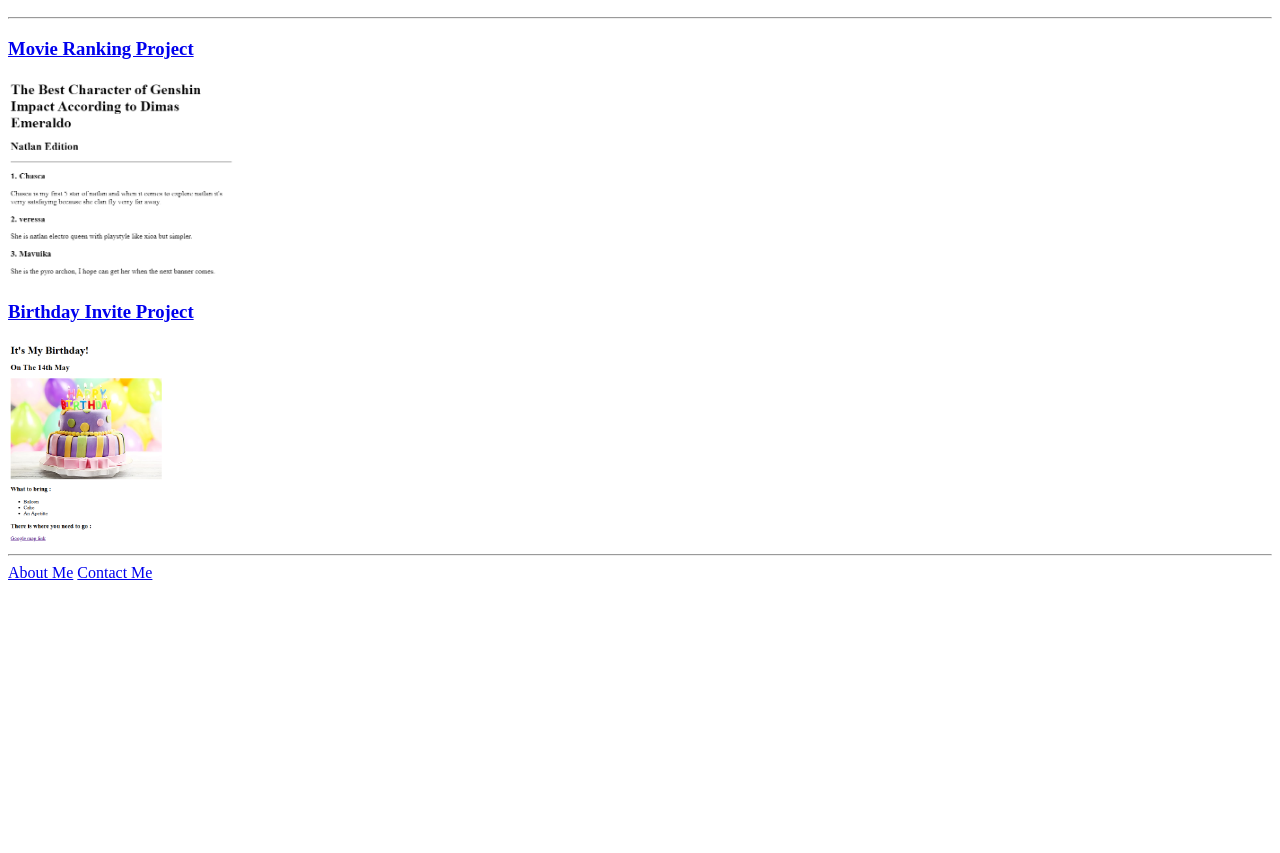
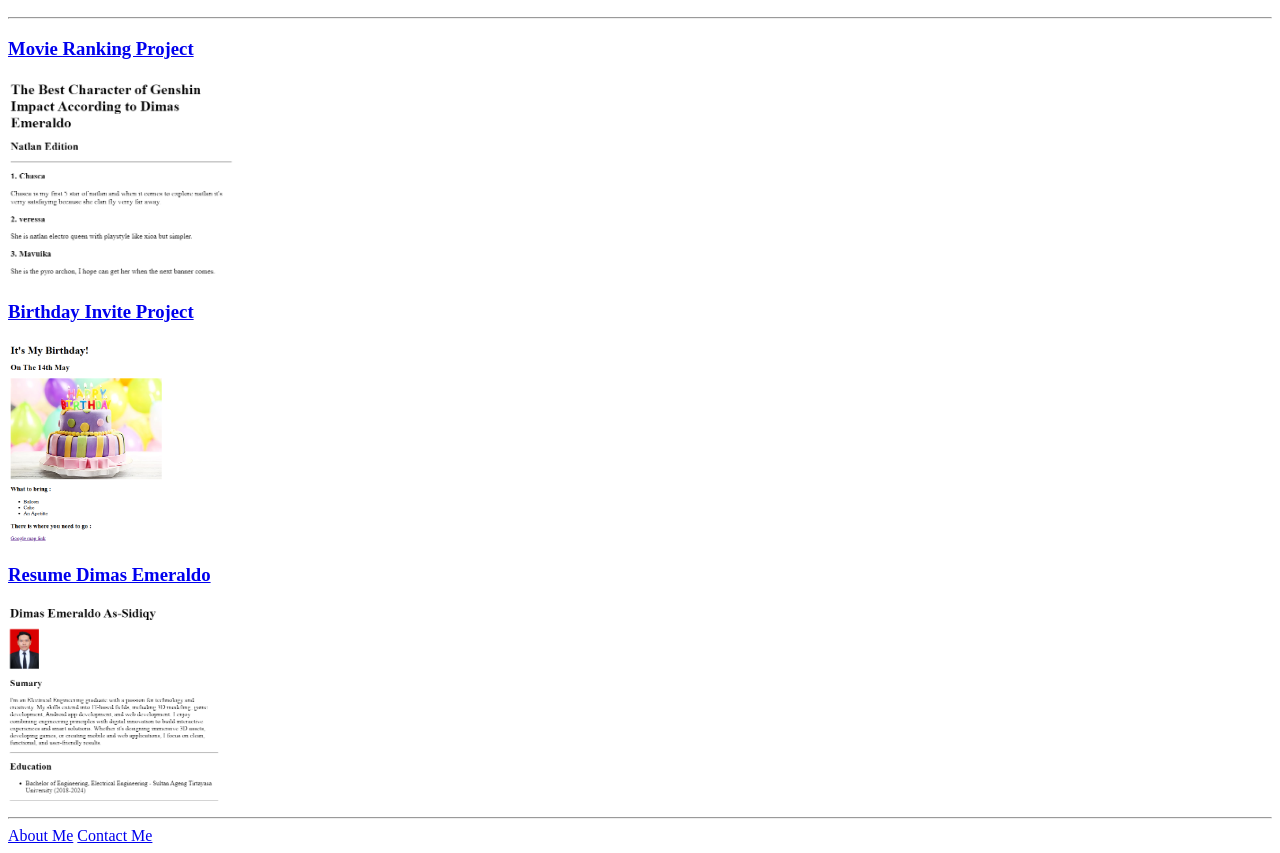
Before and after one commit to Dimas014/HTML-Portfolio, a plain HTML site: page index.html in a window 1280 px wide. Shown: the part 110-963 px from the top of the page. Before the commit the page ends 800 px from the top, so only its background shows below. Drawn offline with Linux system fonts and the light colour scheme.

Commit message:
Resume Add

```diff
--- a/index.html
+++ b/index.html
@@ -13,8 +13,12 @@
 
     <h3><a href="./public/birthday-invite.html">Birthday Invite Project</a></h3>
     <img src="./assets/images/Screenshot 2025-04-24 123348.png" alt="Birthday Invite Project" height="200">
+
+    <h3><a href="./public/resume.html">Resume Dimas Emeraldo</a></h3>
+    <img src="./assets/images/Screenshot 2025-04-27 033739.png" alt="Resume Dimas Emeraldo" height="200">
     <hr>
     <a href="./public/about.html">About Me</a>
     <a href="./public/contact.html">Contact Me</a>
+
 </body>
 </html>
```
Also changed, not shown: assets/images/Screenshot 2025-04-27 033739.png (added).
